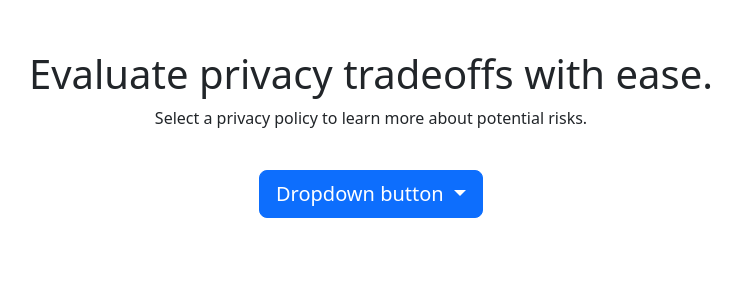
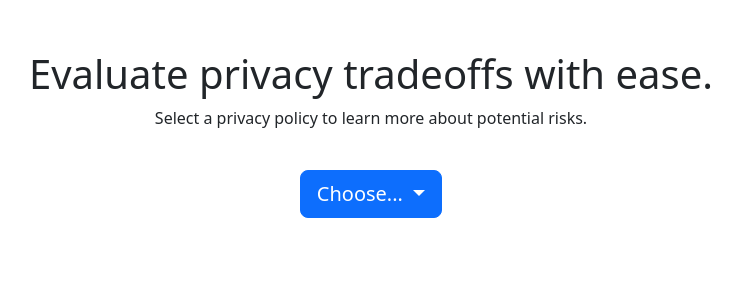
Before and after one commit to avahajr/privacy-helper, a Flask app: page / in a window 1280 px wide. Shown: the top 300 px of the page, without its empty margins (269-1010 px from the left). Run offline with Flask 3, Linux system fonts and the light colour scheme.

Commit message:
dynamic dropdown from jinja

```diff
--- a/server.py
+++ b/server.py
@@ -5,7 +5,7 @@ app = Flask(__name__)
 
 @app.route('/')
 def home():
-    return render_template('input.html')
+    return render_template('input.html', dropdown_options=["Option 1", "Option 2", "Option 3"])
 
 
 @app.route('/api/data', methods=['GET'])
--- a/static/css/input.css
+++ b/static/css/input.css
@@ -1,3 +1,6 @@
 #heading-row {
     margin-bottom: 2.5em;
 }
+#dropdown-menu-btn {
+    min-width: 5em;
+}
--- a/templates/input.html
+++ b/templates/input.html
@@ -13,12 +13,12 @@
         <div id='policy-input' class="dropdown">
             <button id="dropdown-menu-btn" class="btn btn-lg btn-primary dropdown-toggle" type="button" data-bs-toggle="dropdown"
                     aria-expanded="false">
-                Dropdown button
+                Choose...
             </button>
             <ul class="dropdown-menu">
-                <li><a class="dropdown-item" href="#">Action</a></li>
-                <li><a class="dropdown-item" href="#">Another action</a></li>
-                <li><a class="dropdown-item" href="#">Something else here</a></li>
+                {% for policy in dropdown_options %}
+                <li><a class="dropdown-item" href="#">{{ policy }}</a></li>
+                {% endfor %}
             </ul>
         </div>
     </div>
```
